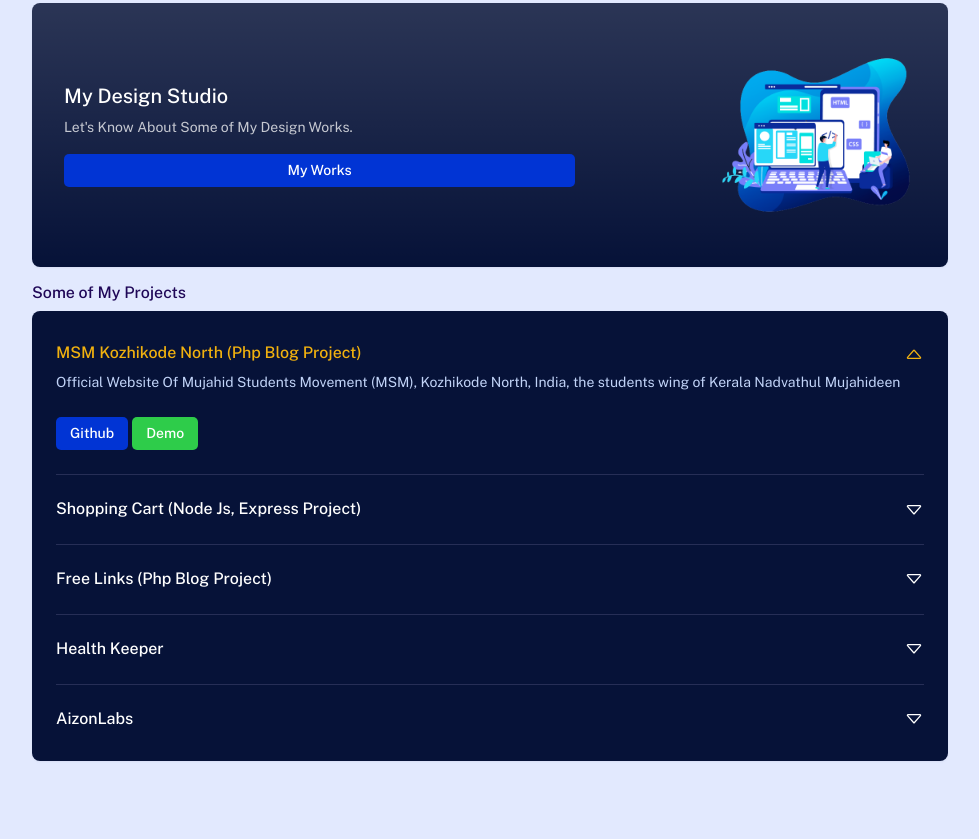
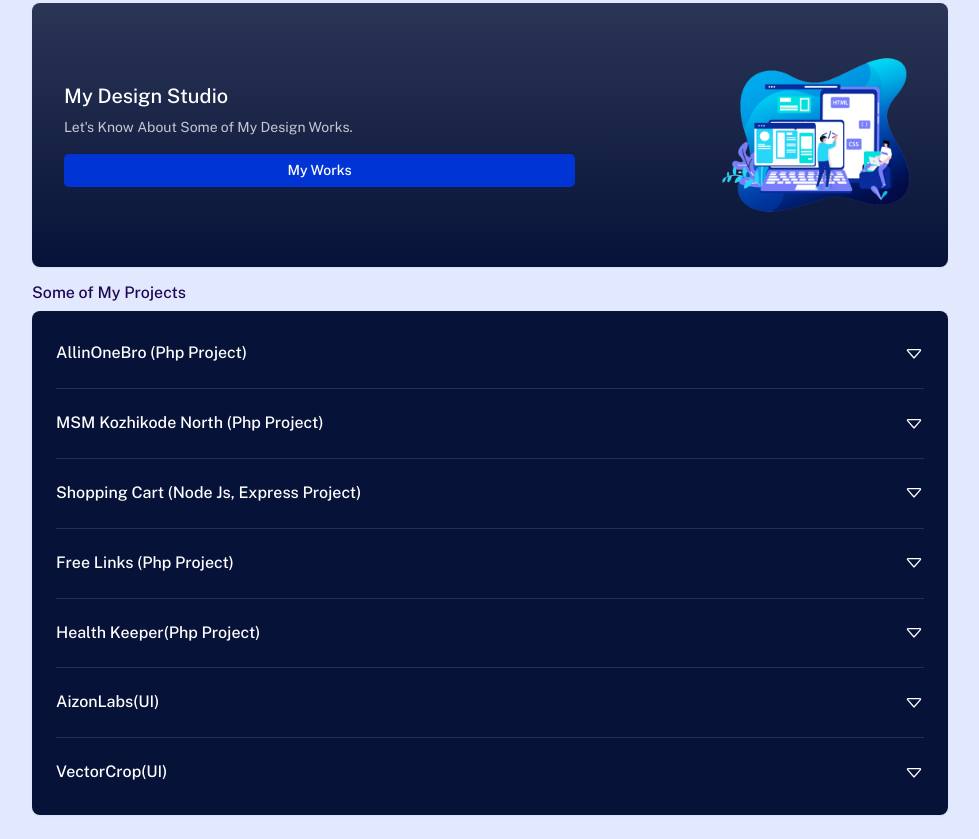
Before and after one commit to imishab/imishab.github.io, a plain HTML site: page index.html in a window 1280 px wide. Shown: the part 2507-3346 px from the top of the page, without its empty margins (150-1129 px from the left). Before the commit the page ends 3292 px from the top, so only its background shows below. Drawn offline with nearby package versions, Linux system fonts and the light colour scheme.

Commit message:
add more projects

```diff
--- a/index.html
+++ b/index.html
@@ -533,19 +533,49 @@
     <div class="card bg-dark">
       <div class="card-body">
         <div class="accordion accordion-style-four" id="accordionStyle4">
+
+            <!-- Single accordion-->
+            <div class="accordion-item">
+              <div class="accordion-header" id="accordion11">
+                <h6 class="collapsed" data-bs-toggle="collapse" data-bs-target="#accordionStyle11" aria-expanded="false"
+                  aria-controls="accordionStyle11">
+                  AllinOneBro (Php Project)<svg width="20" height="20" viewBox="0 0 16 16"
+                    class="bi bi-caret-down" fill="currentColor" xmlns="http://www.w3.org/2000/svg">
+                    <path fill-rule="evenodd"
+                      d="M3.204 5L8 10.481 12.796 5H3.204zm-.753.659l4.796 5.48a1 1 0 0 0 1.506 0l4.796-5.48c.566-.647.106-1.659-.753-1.659H3.204a1 1 0 0 0-.753 1.659z" />
+                  </svg>
+                </h6>
+              </div>
+              <div class="accordion-collapse collapse" id="accordionStyle11" aria-labelledby="accordion11"
+                data-bs-parent="#accordionStyle4">
+                <div class="accordion-body">
+                  <p class="mb-0">I made this website for those who need every converters and downloaders in one platform, so a user can easily find their need through this website</p>
+                  <br>
+                  <div class="row">
+                    <div class="col-sm-12">
+                      <a href="https://github.com/Mishab4you/AllinOneBro" target="_blank" class="btn btn-primary btn-creative">Github</a>
+                      <a href="http://allinonebro.epizy.com/" target="_blank" class="btn btn-success btn-creative ">Demo</a>
+
+                    </div>
+                  </div>
+                </div>
+              </div>
+            </div>
+            <hr>
+
           <!-- Single accordion-->
           <div class="accordion-item">
             <div class="accordion-header" id="accordionTen">
-              <h6 data-bs-toggle="collapse" data-bs-target="#accordionStyleTen" aria-expanded="true"
-                aria-controls="accordionStyleTen">
-                MSM Kozhikode North (Php Blog Project)<svg width="20" height="20" viewBox="0 0 16 16"
+              <h6 class="collapsed" data-bs-toggle="collapse" data-bs-target="#accordionStyleTen" aria-expanded="false"
+                  aria-controls="accordionStyleTen">
+                MSM Kozhikode North (Php Project)<svg width="20" height="20" viewBox="0 0 16 16"
                   class="bi bi-caret-down" fill="currentColor" xmlns="http://www.w3.org/2000/svg">
                   <path fill-rule="evenodd"
                     d="M3.204 5L8 10.481 12.796 5H3.204zm-.753.659l4.796 5.48a1 1 0 0 0 1.506 0l4.796-5.48c.566-.647.106-1.659-.753-1.659H3.204a1 1 0 0 0-.753 1.659z" />
                 </svg>
               </h6>
             </div>
-            <div class="accordion-collapse collapse show" id="accordionStyleTen" aria-labelledby="accordionTen"
+            <div class="accordion-collapse collapse" id="accordionStyleTen" aria-labelledby="accordionTen"
               data-bs-parent="#accordionStyle4">
               <div class="accordion-body">
                 <p class="mb-0">Official Website Of Mujahid Students Movement (MSM),
@@ -556,7 +586,7 @@
                 <div class="row">
                   <div class="col-sm-12">
                     <a href="https://github.com/Mishab4you/msmnorth" target="_blank" class="btn btn-primary btn-creative">Github</a>
-                    <a href="http://msmnorth.com" target="_blank" class="btn btn-success btn-creative ">Demo</a>
+                    <a href="http://msmnorth.com" target="__blank" class="btn btn-success btn-creative ">Demo</a>
 
                   </div>
                 </div>
@@ -566,9 +596,9 @@
           <hr>
           <!-- Single accordion-->
           <div class="accordion-item">
-            <div class="accordion-header" id="accordion11">
-              <h6 class="collapsed" data-bs-toggle="collapse" data-bs-target="#accordionStyle11" aria-expanded="false"
-                aria-controls="accordionStyle11">
+            <div class="accordion-header" id="accordion15">
+              <h6 class="collapsed" data-bs-toggle="collapse" data-bs-target="#accordionStyle15" aria-expanded="false"
+                aria-controls="accordionStyle15">
                 Shopping Cart (Node Js, Express Project)<svg width="20" height="20" viewBox="0 0 16 16"
                   class="bi bi-caret-down" fill="currentColor" xmlns="http://www.w3.org/2000/svg">
                   <path fill-rule="evenodd"
@@ -576,7 +606,7 @@
                 </svg>
               </h6>
             </div>
-            <div class="accordion-collapse collapse" id="accordionStyle11" aria-labelledby="accordion11"
+            <div class="accordion-collapse collapse" id="accordionStyle15" aria-labelledby="accordion15"
               data-bs-parent="#accordionStyle4">
               <div class="accordion-body">
                 <p class="mb-0">Basic shopping cart project with user/admin registration, Admin panel,
@@ -598,7 +628,7 @@
             <div class="accordion-header" id="accordion12">
               <h6 class="collapsed" data-bs-toggle="collapse" data-bs-target="#accordionStyle12" aria-expanded="false"
                 aria-controls="accordionStyle12">
-                Free Links (Php Blog Project)<svg width="20" height="20" viewBox="0 0 16 16" class="bi bi-caret-down"
+                Free Links (Php Project)<svg width="20" height="20" viewBox="0 0 16 16" class="bi bi-caret-down"
                   fill="currentColor" xmlns="http://www.w3.org/2000/svg">
                   <path fill-rule="evenodd"
                     d="M3.204 5L8 10.481 12.796 5H3.204zm-.753.659l4.796 5.48a1 1 0 0 0 1.506 0l4.796-5.48c.566-.647.106-1.659-.753-1.659H3.204a1 1 0 0 0-.753 1.659z" />
@@ -630,7 +660,7 @@
             <div class="accordion-header" id="accordion13">
               <h6 class="collapsed" data-bs-toggle="collapse" data-bs-target="#accordionStyle13" aria-expanded="false"
                 aria-controls="accordionStyle13">
-                Health Keeper<svg width="20" height="20" viewBox="0 0 16 16" class="bi bi-caret-down"
+                Health Keeper(Php Project)<svg width="20" height="20" viewBox="0 0 16 16" class="bi bi-caret-down"
                   fill="currentColor" xmlns="http://www.w3.org/2000/svg">
                   <path fill-rule="evenodd"
                     d="M3.204 5L8 10.481 12.796 5H3.204zm-.753.659l4.796 5.48a1 1 0 0 0 1.506 0l4.796-5.48c.566-.647.106-1.659-.753-1.659H3.204a1 1 0 0 0-.753 1.659z" />
@@ -659,7 +689,7 @@
             <div class="accordion-header" id="accordion14">
               <h6 class="collapsed" data-bs-toggle="collapse" data-bs-target="#accordionStyle14" aria-expanded="false"
                 aria-controls="accordionStyle14">
-                AizonLabs<svg width="20" height="20" viewBox="0 0 16 16" class="bi bi-caret-down"
+                AizonLabs(UI)<svg width="20" height="20" viewBox="0 0 16 16" class="bi bi-caret-down"
                   fill="currentColor" xmlns="http://www.w3.org/2000/svg">
                   <path fill-rule="evenodd"
                     d="M3.204 5L8 10.481 12.796 5H3.204zm-.753.659l4.796 5.48a1 1 0 0 0 1.506 0l4.796-5.48c.566-.647.106-1.659-.753-1.659H3.204a1 1 0 0 0-.753 1.659z" />
@@ -675,6 +705,35 @@
                   <div class="col-sm-12">
                     <a href="https://github.com/Mishab4you/Aizonlabs_PHP" target="_blank" class="btn btn-primary btn-creative">Github</a>
                     <a href="https://aizonlabs.com/" target="_blank" class="btn btn-success btn-creative ">Demo</a>
+
+                  </div>
+                </div>
+              </div>
+            </div>
+          </div>
+
+          <hr>
+          <!-- Single accordion-->
+          <div class="accordion-item">
+            <div class="accordion-header" id="accordion16">
+              <h6 class="collapsed" data-bs-toggle="collapse" data-bs-target="#accordionStyle16" aria-expanded="false"
+                aria-controls="accordionStyle16">
+                VectorCrop(UI)<svg width="20" height="20" viewBox="0 0 16 16" class="bi bi-caret-down"
+                  fill="currentColor" xmlns="http://www.w3.org/2000/svg">
+                  <path fill-rule="evenodd"
+                    d="M3.204 5L8 10.481 12.796 5H3.204zm-.753.659l4.796 5.48a1 1 0 0 0 1.506 0l4.796-5.48c.566-.647.106-1.659-.753-1.659H3.204a1 1 0 0 0-.753 1.659z" />
+                </svg>
+              </h6>
+            </div>
+            <div class="accordion-collapse collapse" id="accordionStyle16" aria-labelledby="accordion16"
+              data-bs-parent="#accordionStyle4">
+              <div class="accordion-body">
+                <p class="mb-0">Meet your future goals with VectorCrop.</p>
+                <br>
+                <div class="row">
+                  <div class="col-sm-12">
+                    <a href="https://github.com/vectorcrop/vectorcrop.github.io" target="_blank" class="btn btn-primary btn-creative">Github</a>
+                    <a href="https://www.vectorcrop.com/" target="__blank" class="btn btn-success btn-creative ">Demo</a>
 
                   </div>
                 </div>
```
